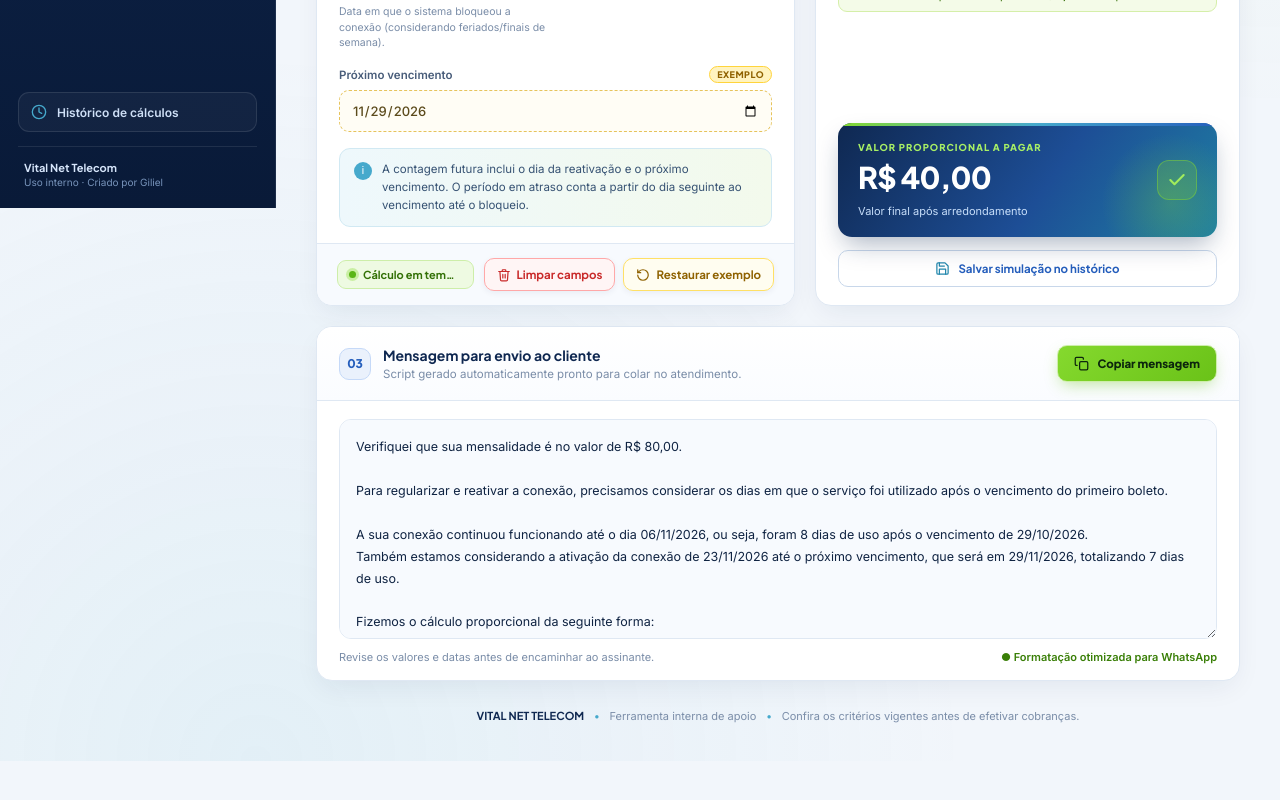
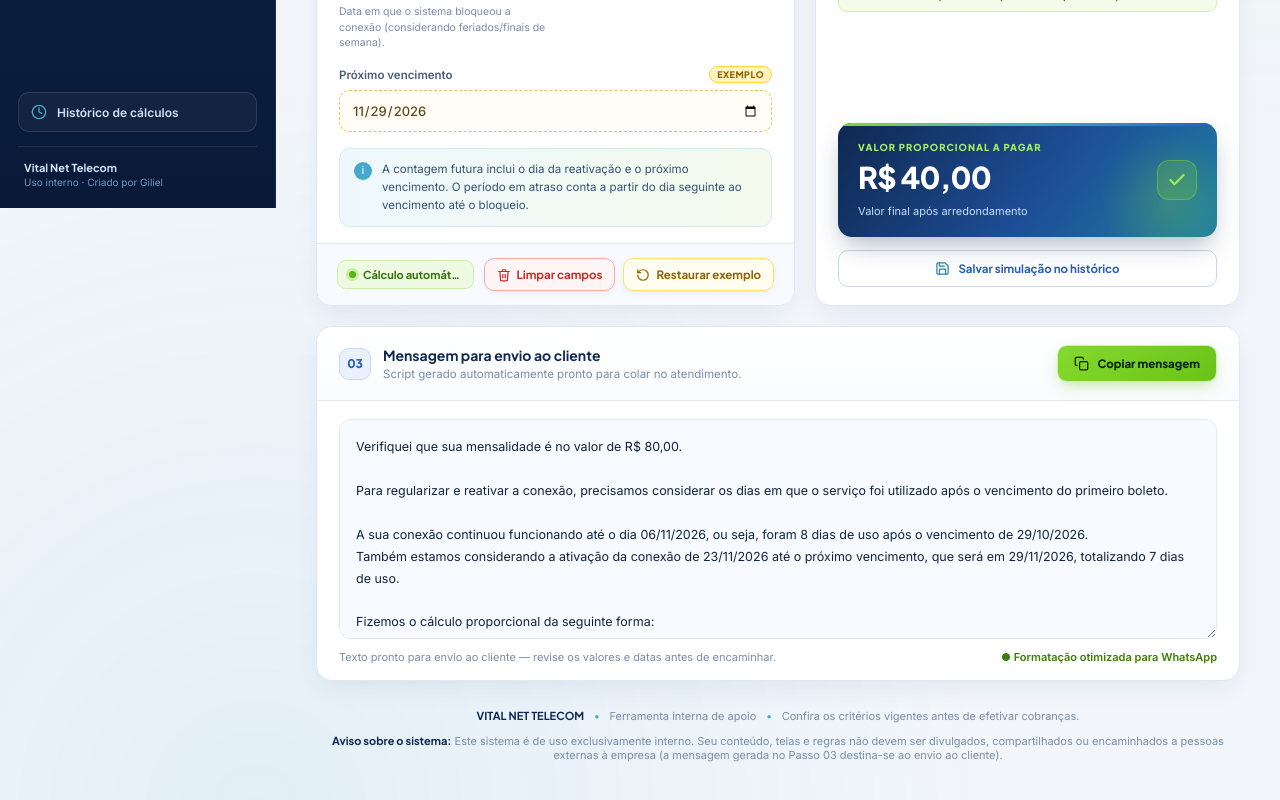
Before and after one commit to sacgiliel-lgtm/calculadora-proporcionais-vitalnet, a React (Vite) app: page / in a window 1280 px wide. Shown: the part 592-1392 px from the top of the page. Before the commit the page ends 1353 px from the top, so only its background shows below. Built offline with nearby package versions, Linux system fonts and the light colour scheme.

Commit message:
Enhance text clarity and add confidentiality notice
Updated text for clarity and added a confidentiality note.

```diff
--- a/src/App.tsx
+++ b/src/App.tsx
@@ -500,7 +500,7 @@ export default function App() {
             <div>
               <strong>Dias da reativação até o próximo vencimento (inclusivo)</strong>
               <p>
-                Contamos os dias da data da reativação (<b>{dateBR(reactivation)}</b>) até o próximo vencimento (<b>{dateBR(nextDue)}</b>) e multiplicamos pelo valor diário.
+                Contamos da data da reativação (<b>{dateBR(reactivation)}</b>) até o próximo vencimento (<b>{dateBR(nextDue)}</b>) incluindo ambos os dias (<code>+ 1</code>) e multiplicamos pelo valor diário.
               </p>
               <code>
                 {c.futureDays} dias × {brl(c.daily)} = {brl(c.future)}
@@ -781,7 +781,7 @@ export default function App() {
               <div className="form-actions">
                 <div className="realtime-hint">
                   <span className="realtime-dot" />
-                  <span>Cálculo em tempo real ao digitar</span>
+                  <span>Cálculo automático em tempo real ao digitar</span>
                 </div>
                 <div className="secondary-actions">
                   <button type="button" className="text-btn clear-btn" onClick={clearFields}>
@@ -960,7 +960,7 @@ export default function App() {
             </div>
             <textarea className="message-box" value={message} readOnly />
             <div className="message-footer">
-              <span>Revise os valores e datas antes de encaminhar ao assinante.</span>
+              <span>Texto pronto para envio ao cliente — revise os valores e datas antes de encaminhar.</span>
               <span className="wa-badge">● Formatação otimizada para WhatsApp</span>
             </div>
           </section>
@@ -1007,7 +1007,12 @@ export default function App() {
           )}
 
           <footer className="footer">
-            <strong>VITAL NET TELECOM</strong> <span>•</span> Ferramenta interna de apoio <span>•</span> Confira os critérios vigentes antes de efetivar cobranças.
+            <div>
+              <strong>VITAL NET TELECOM</strong> <span>•</span> Ferramenta interna de apoio <span>•</span> Confira os critérios vigentes antes de efetivar cobranças.
+            </div>
+            <p className="confidential-note">
+              <strong>Aviso sobre o sistema:</strong> Este sistema é de uso exclusivamente interno. Seu conteúdo, telas e regras não devem ser divulgados, compartilhados ou encaminhados a pessoas externas à empresa (a mensagem gerada no Passo 03 destina-se ao envio ao cliente).
+            </p>
           </footer>
         </div>
       </main>
```
